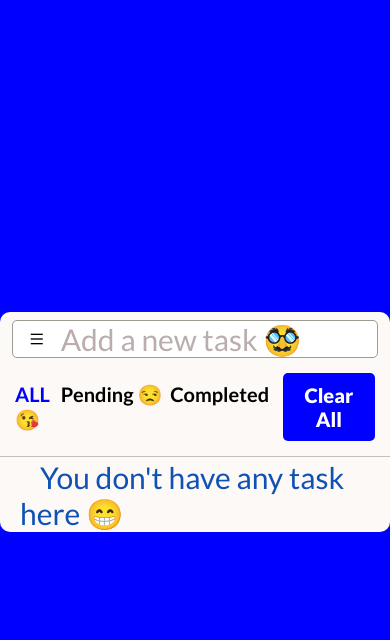
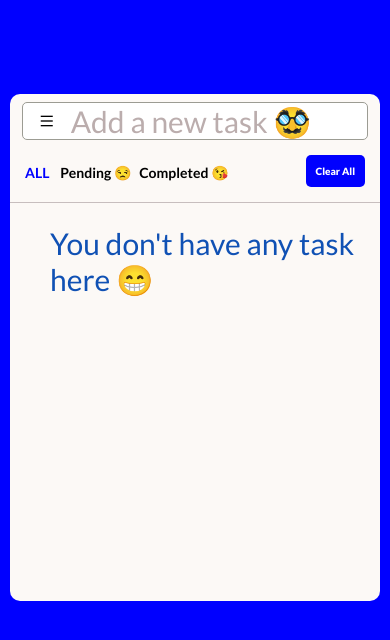
Before and after one commit to jagdishkumarCodes/ToDOLIst, a plain HTML site: page index.html in a window 390 px wide. Drawn offline with nearby package versions, Linux system fonts and the light colour scheme.

Commit message:
Update style.css

```diff
--- a/style.css
+++ b/style.css
@@ -176,3 +176,38 @@ transform: scale(1);
 .task-menu li:last-child{
     padding-bottom: 15px;
 }
+
+@media (max-width: 800px) {
+    #main {
+
+        /* padding: 0 100px; */
+    }
+
+    #wrapper {
+        position: absolute;
+        min-height: 60vh;
+        margin: 10px;
+        top: 10%;
+    }
+
+    .task-box span {
+        position: absolute;
+        font-size: 30px;
+        padding: 20px;
+    }
+    .task-box span a {
+        position: absolute;
+        font-size:4em;
+        top: 80px;
+        left: 45px;
+    }
+    .filters span {
+        margin: 0 1vw;
+        font-size: 14px;
+        font-weight: 600;
+
+    }
+    .controls button{
+        font-size: 10px;
+    }
+}
```
